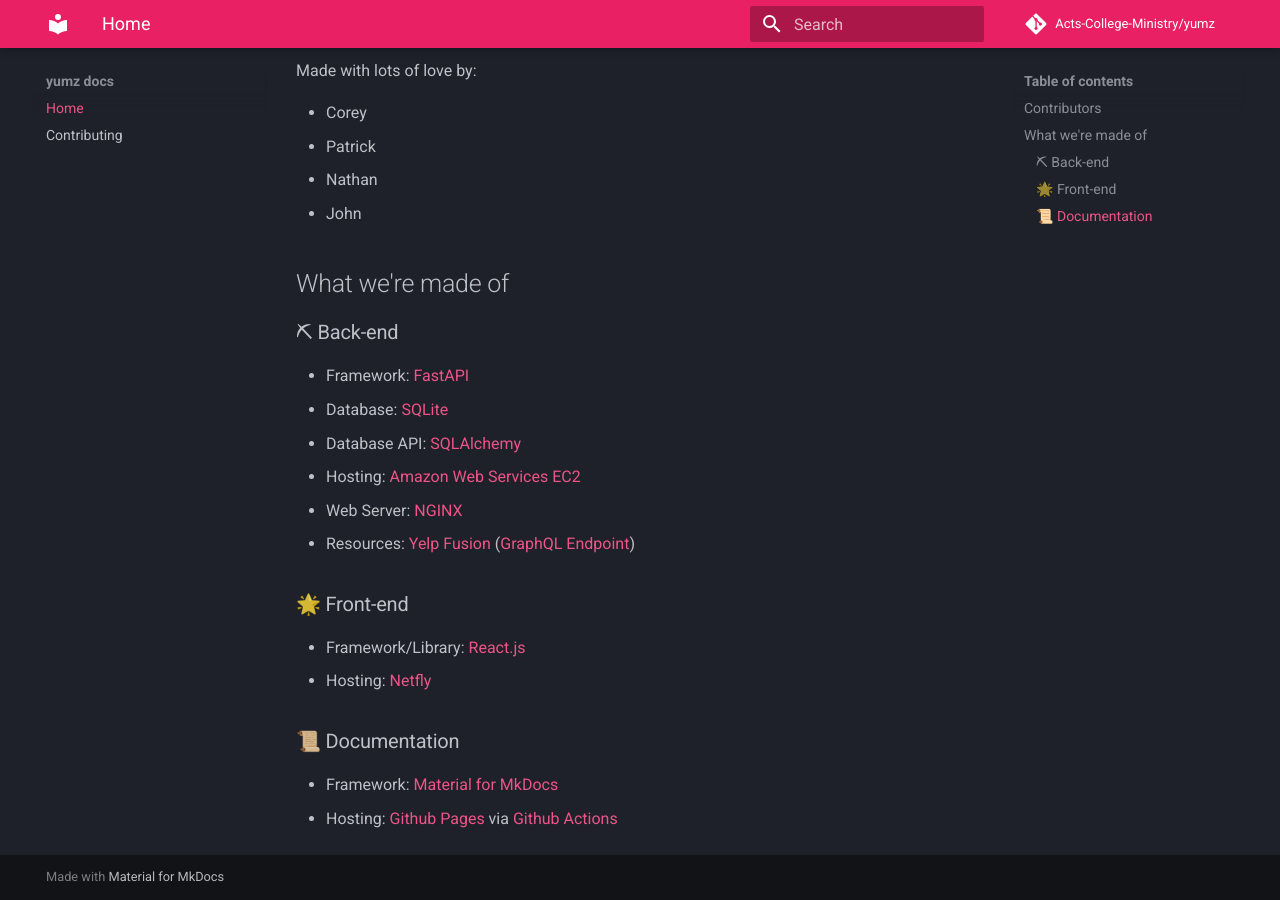
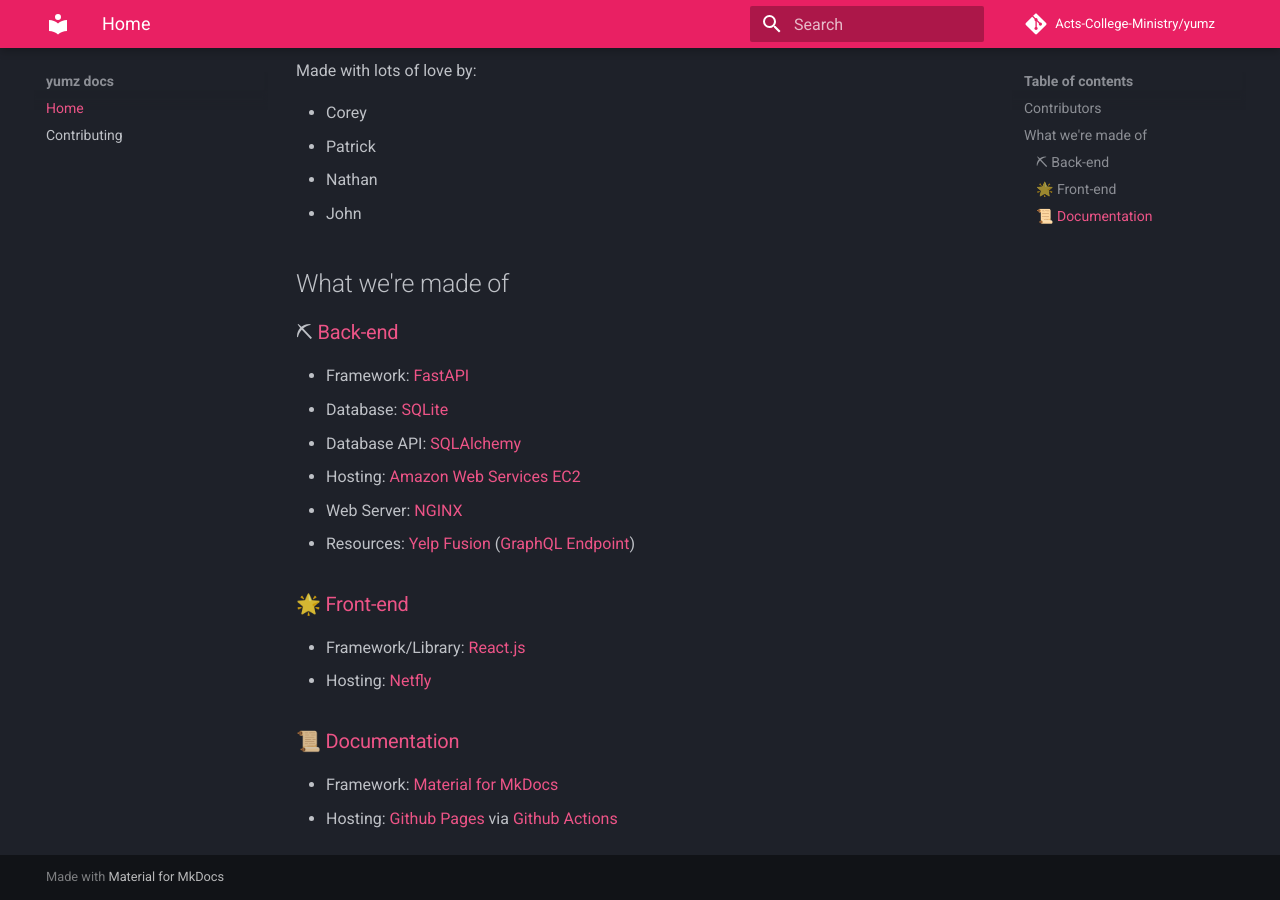
Before and after one commit to Acts-College-Ministry/yumz, an MkDocs documentation site: the page built from docs/README.md, in a window 1280 px wide and 900 px high, scrolled down 839 px. Built offline with MkDocs 1.6.1 and Material for MkDocs 9.7.7, drawn with Linux system fonts in a browser that asks for light colours; comment, search, counter and statistics services are not loaded; part of the change alters nothing that is shown.

```diff
--- a/docs/README.md
+++ b/docs/README.md
@@ -1,4 +1,4 @@
-![header](https://github.com/Acts-College-Ministry/yumz/blob/main/docs/images/yumz_header.png?raw=true)
+[![header](https://github.com/Acts-College-Ministry/yumz/blob/main/docs/images/yumz_header.png?raw=true)](https://docs.yumz.tisuela.com/)
 
 🤔 Have you ever had a hard time deciding where to eat?
 
@@ -23,7 +23,7 @@ Made with lots of love by:
 
 ## What we're made of
 
-### ⛏ Back-end
+### ⛏ [Back-end](https://api.yumz.tisuela.com/)
 
 * Framework: [FastAPI](https://fastapi.tiangolo.com/)
 * Database: [SQLite](https://www.sqlite.org/index.html)
@@ -32,12 +32,12 @@ Made with lots of love by:
 * Web Server: [NGINX](https://www.nginx.com/)
 * Resources: [Yelp Fusion](https://www.yelp.com/fusion) ([GraphQL Endpoint](https://www.yelp.com/developers/graphql/guides/intro))
 
-### 🌟 Front-end
+### 🌟 [Front-end](https://yumz.netlify.app/)
 
 * Framework/Library: [React.js](https://reactjs.org/)
 * Hosting: [Netfly](https://www.netlify.com/)
 
-### 📜 Documentation
+### 📜 [Documentation](https://docs.yumz.tisuela.com/)
 
 * Framework: [Material for MkDocs](https://squidfunk.github.io/mkdocs-material/)
 * Hosting: [Github Pages](https://pages.github.com/) via [Github Actions](https://github.com/features/actions)
```
